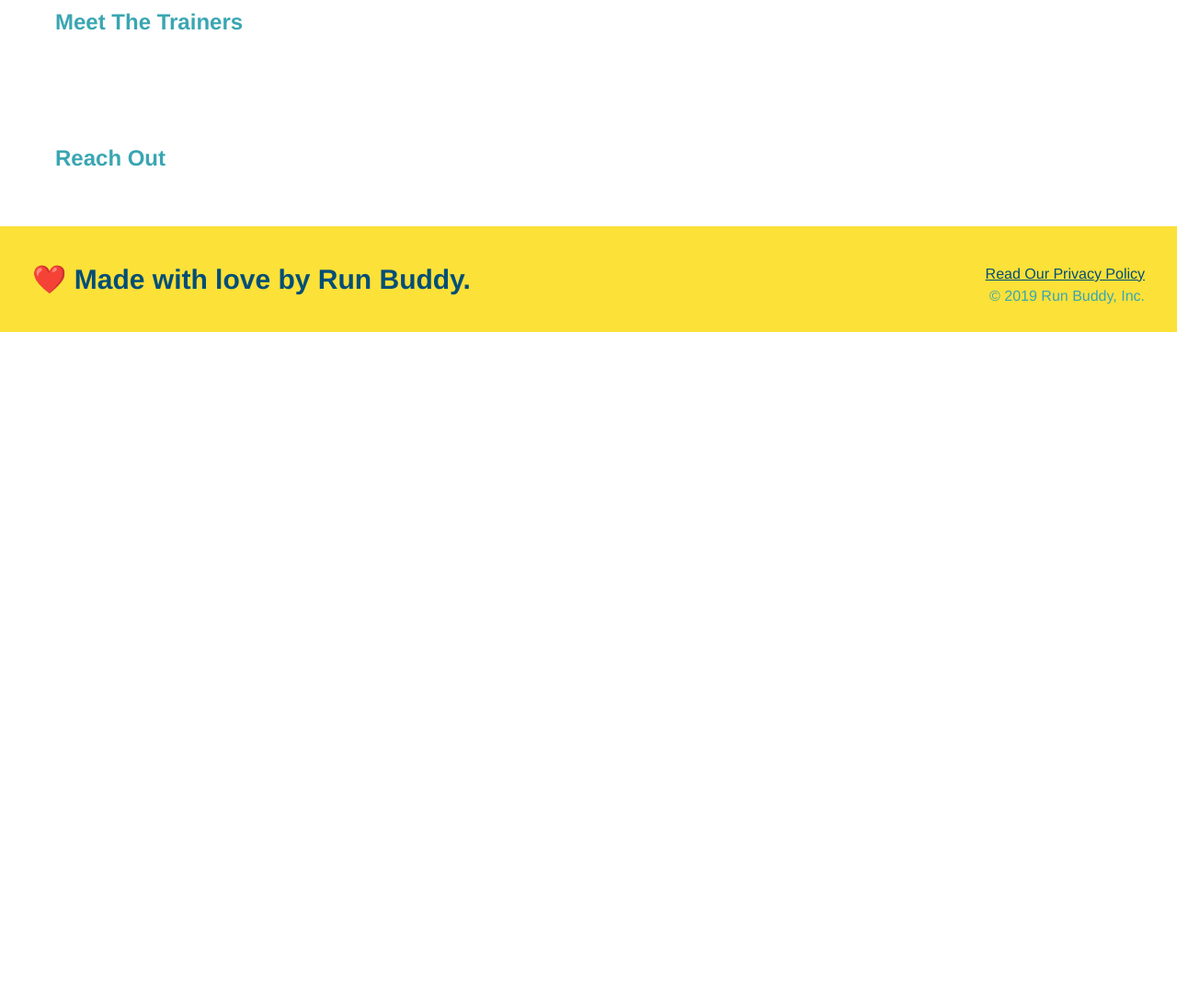
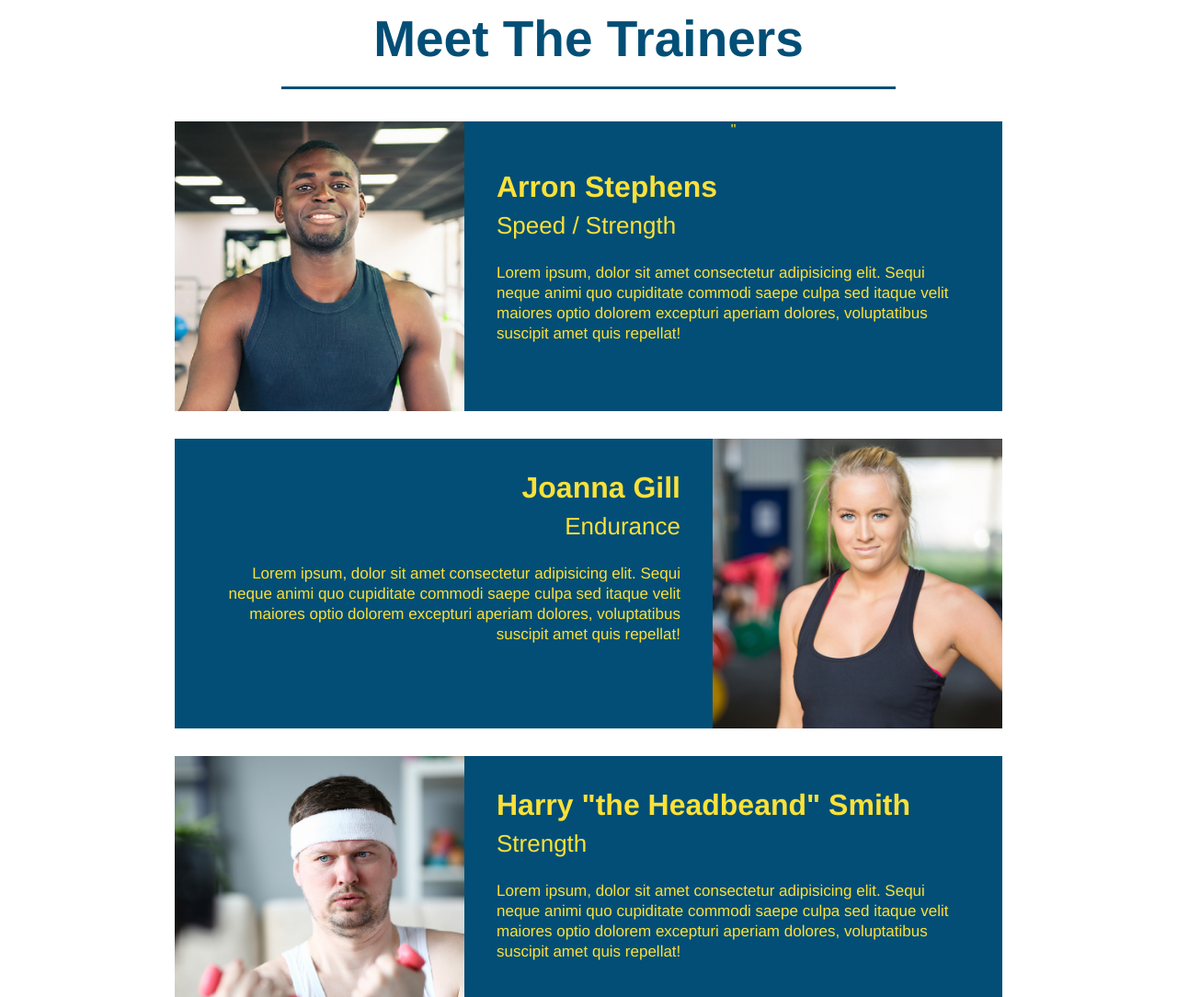
Before and after one commit to Brand000n/run-buddy, a plain HTML site: page index.html in a window 1280 px wide. Shown: the part 2900-3984 px from the top of the page at 92% size. Before the commit the page ends 3261 px from the top, so only its background shows below. Drawn offline with Linux system fonts and the light colour scheme.

Commit message:
meet the trainers section

```diff
--- a/assets/css/style.css
+++ b/assets/css/style.css
@@ -176,3 +176,50 @@ section {
 .steps span {
     font-size: 38px;
 }
+
+.trainers {
+    text-align: center;
+}
+
+.trainer {
+    width: 900px;
+    margin: 0 auto 30px auto;
+    background: #024e76;
+    color: #fce138;
+    overflow: auto;
+}
+
+.trainer img {
+    width: 35%;
+    float: left;
+}
+
+.trainer-bio {
+    padding: 35px;
+    float: left;
+    width: 65%;
+}
+
+.text-left {
+    text-align: left;
+}
+
+.text-right {
+    text-align: right;
+}
+
+.trainer-bio h3 {
+    font-size: 32px;
+    margin-bottom: 8px;
+}
+
+.trainer-bio h4 {
+    font-weight: lighter;
+    font-size: 26px;
+    margin-bottom: 25px;
+}
+
+.trainer-bio p {
+    font-size: 17px;
+    line-height: 1.3;
+}
--- a/index.html
+++ b/index.html
@@ -106,8 +106,48 @@
       </section>
 
       <!-- "meet the trainers" section -->
-      <section>
-        <h2>Meet The Trainers</h2>
+      <section id="your-trainers" class="trainers">
+        <h2 class="section-title primary border">
+          Meet The Trainers
+        </h2>
+        <article class="trainer">
+          <img src="./assets/images/trainer-1.jpg" alt="Arron Stephens in his workout clothes, ready to pump iron" />"
+          <div class="trainer-bio text-left">
+            <h3>Arron Stephens</h3>
+            <h4>Speed / Strength</h4>
+            <p>
+              Lorem ipsum, dolor sit amet consectetur adipisicing elit. Sequi neque animi quo cupiditate commodi saepe culpa sed
+              itaque velit maiores optio dolorem excepturi aperiam dolores, voluptatibus suscipit amet quis repellat!
+            </p>
+          </div>
+        </article>
+
+        <!-- second trainer bio -->
+        <article class="trainer">
+          <div class="trainer-bio text-right">
+          <h3>Joanna Gill</h3>
+          <h4>Endurance</h4>
+          <p>
+            Lorem ipsum, dolor sit amet consectetur adipisicing elit. Sequi neque animi quo cupiditate commodi saepe culpa sed
+            itaque velit maiores optio dolorem excepturi aperiam dolores, voluptatibus suscipit amet quis repellat!
+          </p>
+          </div>
+          <img src="./assets/images/trainer-2.jpg" alt="Joanna Gill cooling off after a workout" />
+        </article>
+
+        <!-- third trainer bio -->
+        <article class="trainer">
+          <img src="./assets/images/trainer-3.jpg" alt="Harry Smith wearing a headband and lifting comically small pink weights" />
+          <div class="trainer-bio text-left">
+            <h3>Harry "the Headbeand" Smith</h3>
+            <h4>Strength</h4>
+            <p>
+              Lorem ipsum, dolor sit amet consectetur adipisicing elit. Sequi neque animi quo cupiditate commodi saepe culpa sed
+              itaque velit maiores optio dolorem excepturi aperiam dolores, voluptatibus suscipit amet quis repellat!
+            </p>
+          </div>
+        </article>
+
       </section>
 
       <!-- "reach out" section -->
```
Also changed, not shown: assets/images/trainer-1.jpg (added), assets/images/trainer-2.jpg (added), assets/images/trainer-3.jpg (added).
